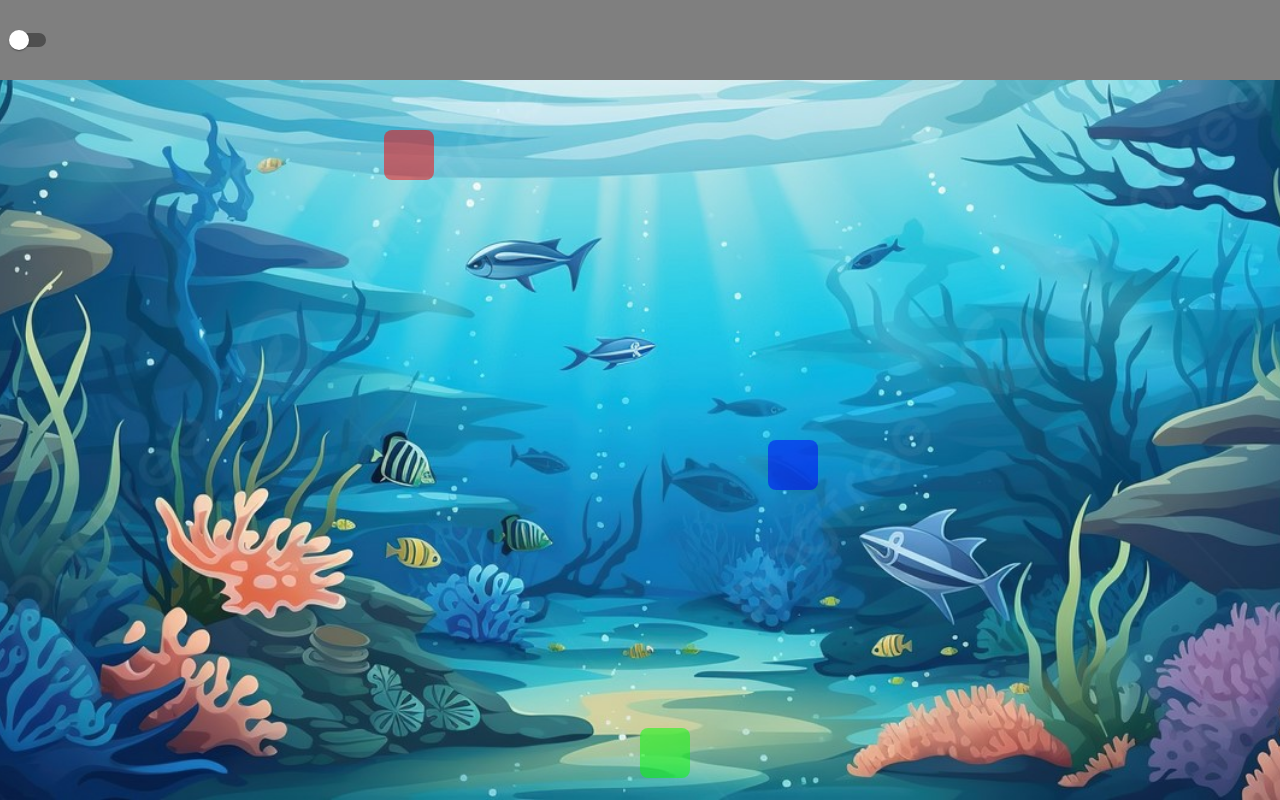
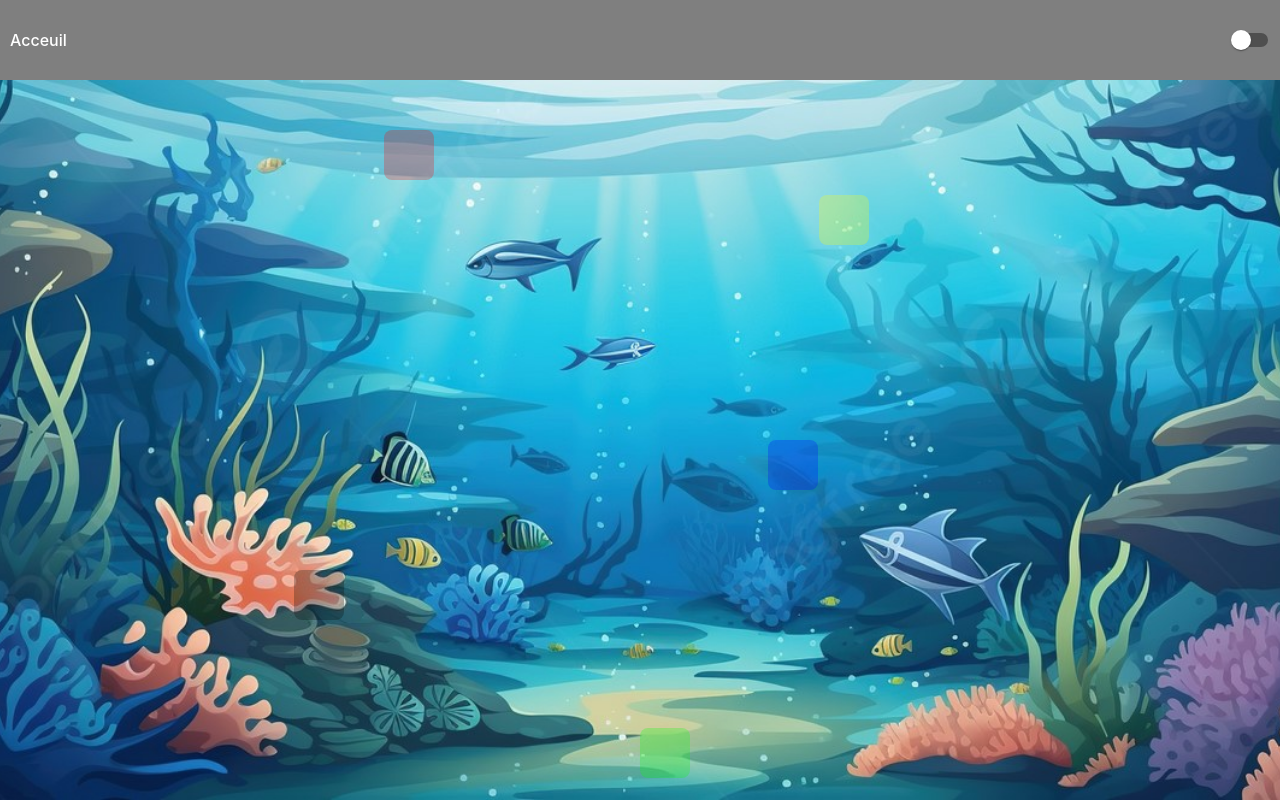
Before and after one commit to BLOD45/NDLI_2024_Front, a React (Vite) app: page /Principale in a window 1280 px wide. Built offline with nearby package versions, Linux system fonts and the light colour scheme.

Commit message:
Page océan + data json + navigation acceuil

```diff
--- a/src/assets/text/texts.json
+++ b/src/assets/text/texts.json
@@ -18,5 +18,16 @@
         "homme": "Le système cardiovasculaire assure le transport du sang dans le corps humain. Composé du cœur, des vaisseaux sanguins et du sang, il permet d’acheminer l’oxygène, les nutriments et les hormones aux cellules, tout en éliminant les déchets tels que le dioxyde de carbone. Ce système est vital pour maintenir la régulation thermique et l’équilibre des fluides dans l’organisme.",
         "ocean": "Le cycle de l’eau est un processus global qui maintient la disponibilité et le mouvement de l’eau sur Terre. Les océans constituent la ressource principale de ce cycle (97%). Par évaporation, l’eau passe de la surface terrestre à l’atmosphère, où elle se condense pour former des nuages, puis retombe sous forme de précipitations. Ce cycle nourrit les écosystèmes et régule le climat. Cependant, le réchauffement climatique perturbe ce processus, accélérant l’évaporation, modifiant les schémas de précipitation et aggravant la sécheresse ou les inondations, menaçant ainsi les écosystèmes et les ressources en eau.",
         "parallel": "Tout comme le système cardiovasculaire distribue les éléments vitaux dans le corps humain, le cycle de l’eau assure le renouvellement et la répartition de l’eau sur Terre. Les deux sont essentiels à la vie et un dérèglement dans l’un ou l’autre peut provoquer de graves déséquilibres : maladies et dysfonctionnements pour le corps, catastrophes climatiques et stress hydrique pour la planète. Le réchauffement climatique impacte le cycle de l’eau, tout comme des pathologies ou des habitudes néfastes perturbent le système circulatoire."
+    },
+    "5": {
+        "homme": "Les poumons assurent l’échange d’oxygène et de CO₂ nécessaire à la vie. Leur fonctionnement est fragilisé par la pollution et des maladies respiratoires.",
+        "ocean": "Le phytoplancton produit une grande partie de l’oxygène terrestre et absorbe près de 50 % du CO₂ émis, tout en formant la base de la chaîne alimentaire marine. La pollution et le réchauffement climatique menacent cet équilibre vital.",
+        "parallel": "Les poumons humains et le phytoplancton régulent les gaz vitaux : l’un pour l’individu, l’autre pour la planète. Tous deux sont essentiels et vulnérables face aux pressions environnementales."
+
+    },
+    "6": {
+        "homme": "La peau protège le corps des agressions extérieures comme les rayons UV et les infections. Lorsqu’elle est endommagée, le risque d’intrusion de maladies augmente, rendant l’organisme vulnérable.",
+        "ocean": "Les barrières de corail jouent un rôle essentiel dans les écosystèmes marins, abritant de nombreuses espèces et les protégeant des prédateurs. Elles servent aussi de rempart naturel en réduisant la force des vagues, limitant ainsi l’érosion côtière. Cependant, le changement climatique et la pollution menacent leur survie.",
+        "parallel": "Les barrières de corail et la peau humaine agissent comme des boucliers : les coraux protègent les côtes et les écosystèmes marins, tandis que la peau défend le corps humain. Tous deux, fragiles et indispensables, subissent les effets des agressions externes, compromettant leur capacité à préserver la vie qu’ils protègent."
     }
 }
--- a/src/components/OceanPage/OceanPage.tsx
+++ b/src/components/OceanPage/OceanPage.tsx
@@ -16,6 +16,10 @@ const OceanPage: React.FC = () => {
             content = [texts["3"].ocean, texts["3"].parallel];
         } else if (key === "4") {
             content = [texts["4"].ocean, texts["4"].parallel];
+        } else if (key === "5") {
+            content = [texts["5"].ocean, texts["5"].parallel];
+        } else if (key === "6") {
+            content = [texts["6"].ocean, texts["6"].parallel];
         }
 
         setPopupContent(content.map((text, index) => <p key={index}>{text}</p>));
@@ -47,7 +51,7 @@ const OceanPage: React.FC = () => {
                         left: "30%",
                         width: "50px",
                         height: "50px",
-                        backgroundColor: "rgba(255, 0, 0, 0.5)", // Semi-transparent red
+                        backgroundColor: "rgba(255, 0, 0, 0.25)", // Semi-transparent red
                         border: "none",
                         cursor: "pointer"
                     }}
@@ -63,7 +67,7 @@ const OceanPage: React.FC = () => {
                         left: "60%",
                         width: "50px",
                         height: "50px",
-                        backgroundColor: "rgba(0, 0, 255, 0.5)", // Semi-transparent blue
+                        backgroundColor: "rgba(0, 0, 255, 0.25)", // Semi-transparent blue
                         border: "none",
                         cursor: "pointer"
                     }}
@@ -79,11 +83,43 @@ const OceanPage: React.FC = () => {
                         left: "50%",
                         width: "50px",
                         height: "50px",
-                        backgroundColor: "rgba(0, 255, 0, 0.5)", // Semi-transparent green
+                        backgroundColor: "rgba(0, 255, 0, 0.25)", // Semi-transparent green
                         border: "none",
                         cursor: "pointer"
                     }}
                     onClick={() => handleButtonClick('3')}
+                >
+                </button>
+
+                {/* Corail */}
+                <button
+                    style={{
+                        position: "absolute",
+                        top: "68%",
+                        left: "23%",
+                        width: "50px",
+                        height: "50px",
+                        backgroundColor: "rgba(0,0,0, 0.25)", // Semi-transparent yellow
+                        border: "none",
+                        cursor: "pointer"
+                    }}
+                    onClick={() => handleButtonClick('6')}
+                >
+                </button>
+
+                {/* Plancton */}
+                <button
+                    style={{
+                        position: "absolute",
+                        top: "16%",
+                        left: "64%",
+                        width: "50px",
+                        height: "50px",
+                        backgroundColor: "rgba(255, 255, 0, 0.25)", // Semi-transparent black
+                        border: "none",
+                        cursor: "pointer"
+                    }}
+                    onClick={() => handleButtonClick('5')}
                 >
                 </button>
 
--- a/src/components/TopBar/TopBar.tsx
+++ b/src/components/TopBar/TopBar.tsx
@@ -10,6 +10,7 @@ interface TopBarProps {
 const TopBar: React.FC<TopBarProps> = ({ onToggle, mode }) => {
   return (
     <header className={`topbar ${mode ? "human" : "ocean"}`}>
+      <a href="/" className="logo" style={{ color: "white", padding: "10px" }}> Acceuil </a>
       <Switch
         className="switch-button"
         checked={mode} // L'état du switch suit `mode`
```
